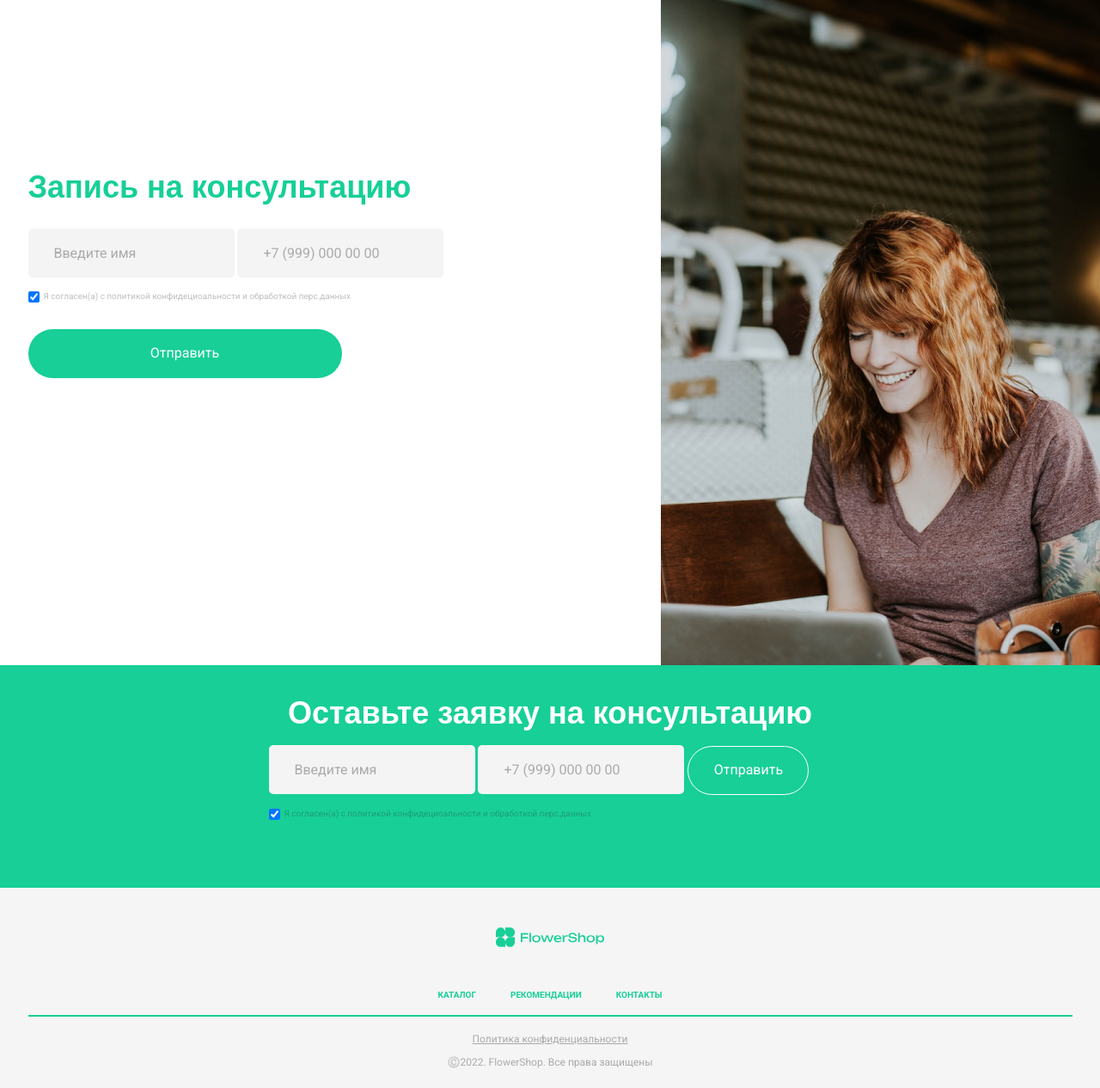
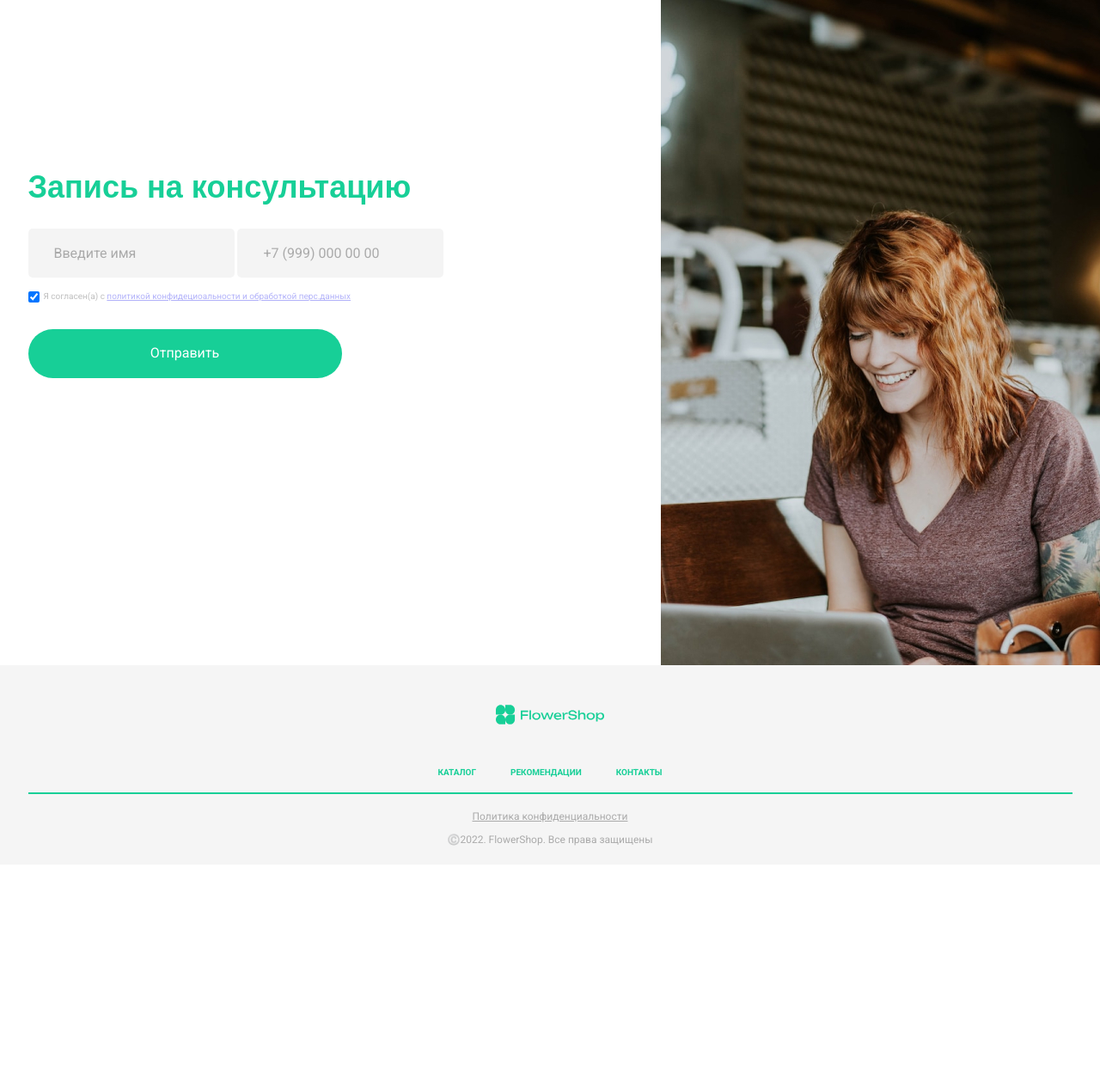
Before and after one commit to SadRus/flower-shop, a Django app: page /consultation in a window 1280 px wide. Shown: the part 51-1317 px from the top of the page at 86% size. After the commit the page ends 1035 px from the top, so only its background shows below. Run offline with Django 4.2, Linux system fonts and the light colour scheme; parts of the project's set-up code (start-up, migrations or seed data) failed here and were passed over; some web fonts are replaced.

Commit message:
add privacy policy checkbox to every form

```diff
--- a/templates/base.html
+++ b/templates/base.html
@@ -42,11 +42,12 @@
         <div class="consultation">
           <div class="title consultation__title">Оставьте заявку на консультацию</div>
           <form action="/consultation" class="consultation__form" method="POST">
+              {% csrf_token %}
               {{ form }}
             <button type="submit" class="consultation__form_btn">Отправить</button>
             <div class="chekbox fic">
               <input type="checkbox" class="singUpConsultation__ckekbox" checked required>
-              <span class="chekbox__intro">Я согласен(а) с политикой конфидециоальности и обработкой перс.данных</span>
+              <span class="chekbox__intro">Я согласен(а) с <a href="{% static 'files/privacy_policy.pdf' %}" target="_blank">политикой конфидециоальности и обработкой перс.данных</a></span>
             </div>
           </form>
         </div>
--- a/templates/consultation.html
+++ b/templates/consultation.html
@@ -6,20 +6,30 @@
 <section id="singUpConsultation">
   <div class="container">
     <div class="singUpConsultation">
-      <form action="" class="singUpConsultation__form">
+        <div class="singUpConsultation__form">
+          {% if result %}
+            <div class="title">Спасибо, мы свяжемся с вами в ближайшее время!</div>
+            <button onclick="location.href='{% url 'catalog' %}'" class="btn singUpConsultation__form_btn">Перейти в каталог букетов</button>
+          {% else %}
+              <div class="title">Запись на консультацию</div>
+              <form action="" method="POST">
                 {% csrf_token %}
-        <div class="title">Запись на консультацию</div>
                 {{ form.name }}
                 {{ form.phone }}
                 <div class="chekbox fic">
                   <input type="checkbox" class="singUpConsultation__ckekbox" checked required>
-          <span class="chekbox__intro">Я согласен(а) с политикой конфидециоальности и обработкой перс.данных</span>
+                  <span class="chekbox__intro">Я согласен(а) с <a href="{% static 'files/privacy_policy.pdf' %}" target="_blank">политикой конфидециоальности и обработкой перс.данных</a></span>
                 </div>
                 <button class="btn singUpConsultation__form_btn">Отправить</button>
               </form>
+            {% endif %}
+        </div>
       <div class="blockImgHiden"></div>
     </div>
   </div>
   <img src="{% static 'img/singUpConsultationImg.jpg' %}" alt="singUpConsultationImg" class="singUpConsultation__img">
 </section>
 {% endblock %}
+
+{% block consultation %}
+{% endblock %}
--- a/templates/order.html
+++ b/templates/order.html
@@ -30,11 +30,13 @@
                 </div>
               {% endfor %}
             </div>
+              <div class="chekbox fic">
+                  <input type="checkbox" class="singUpConsultation__ckekbox" checked required>
+                  <span class="chekbox__intro">Я согласен(а) с <a href="{% static 'files/privacy_policy.pdf' %}" target="_blank">политикой конфидециоальности и обработкой перс.данных</a></span>
+              </div>
             <div class="order__form_line"></div>
             <div class="order__form_btns ficb">
-              <!-- <button class="btn order__form_pay">Оплатить</button> -->
               <button type="submit" class="btn order__form_pay">Оплатить</button>
-              <!-- <button class="btn order__form_btn">Назад</button> -->
               <button  onclick="location.href='javascript:history.back()'" class="btn order__form_btn">Назад</button>
             </div>
           </form>
```
Also changed, not shown: 1 other file. Lines whose indentation alone changed are shown as unchanged.
